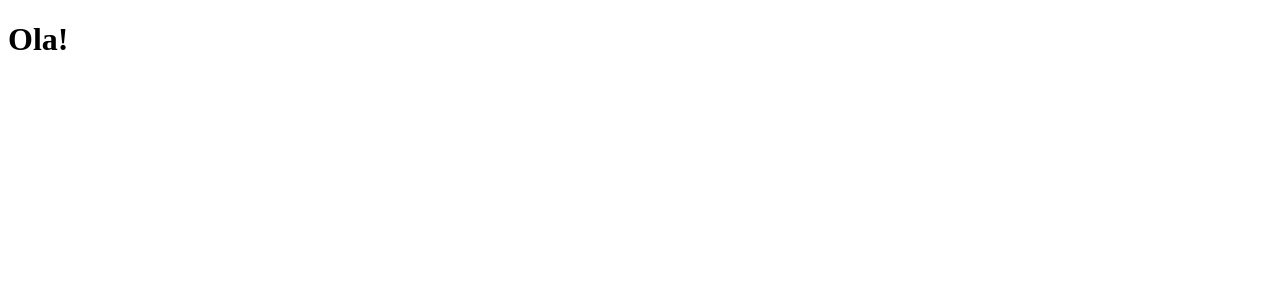
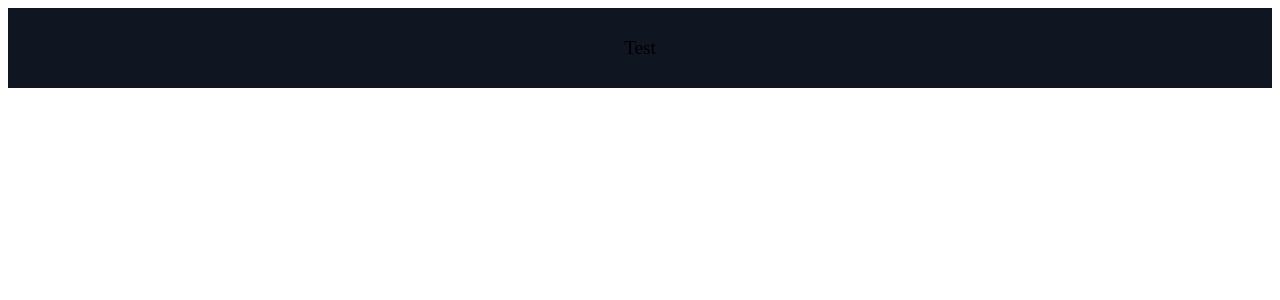
Before and after one commit to React-JS-An/rocket-agency, a React (Create React App) app: page / in a window 1280 px wide. Shown: the top 300 px of the page. Built offline with nearby package versions, Linux system fonts and the light colour scheme.

Commit message:
🚀 This commit import navbar

```diff
--- a/src/App.js
+++ b/src/App.js
@@ -1,9 +1,11 @@
 import React from 'react';
+
+import { Navbar } from './components';
 
 function App() {
   return (
     <div>
-     <h1>Ola!</h1>
+     <Navbar />
     </div>
   );
 }
```
